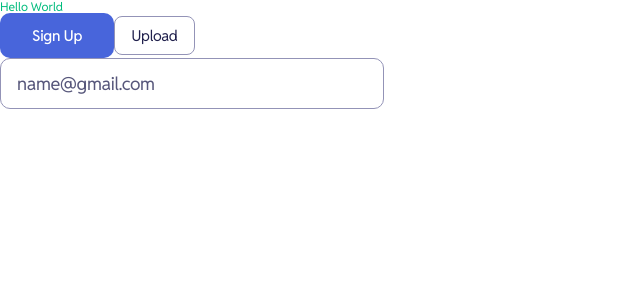
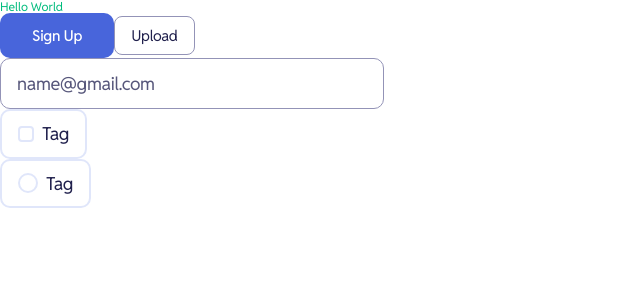
Before and after one commit to Shahzeb-Abro/mood-tracker-app, a React (Vite) app: page / in a window 1280 px wide. Shown: the top 300 px of the page, without its empty margins (0-640 px from the left). Built offline with nearby package versions, Linux system fonts and the light colour scheme.

Commit message:
Added radio and checkbox

```diff
--- a/src/App.jsx
+++ b/src/App.jsx
@@ -1,12 +1,16 @@
-import { Button, Input } from "./components";
+import { useState } from "react";
+import { Button, Checkbox, Input, RadioButton } from "./components";
 
 function App() {
+  const [checked, setChecked] = useState(false);
   return (
     <div>
       <h1 className="text-preset-9 text-emerald-500">Hello World</h1>
       <Button label="Sign Up" />
       <Button label="Upload" variant="secondary" />
       <Input placeholder={"name@gmail.com"} className="max-w-sm" />
+      <Checkbox checked={checked} setChecked={setChecked} />
+      <RadioButton checked={checked} setChecked={setChecked} />
     </div>
   );
 }
--- a/src/components/index.js
+++ b/src/components/index.js
@@ -1,4 +1,6 @@
 import { Button } from "./ui/button";
 import { Input } from "./ui/input";
+import { Checkbox } from "./ui/checkbox";
+import { RadioButton } from "./ui/radio";
 
-export { Button, Input };
+export { Button, Input, Checkbox, RadioButton };
--- /dev/null
+++ b/src/components/ui/checkbox/index.jsx
@@ -0,0 +1,38 @@
+export const Checkbox = ({ label = "Tag", checked = false, setChecked }) => {
+  return (
+    <button
+      type="button"
+      onClick={() => setChecked((prev) => !prev)}
+      className={`flex items-center gap-2 border-[2px] rounded-[10px] px-4 py-2.5 bg-white transition-colors duration-200 box-border focus:outline-none ${
+        checked ? "border-blue-600" : "border-blue-100"
+      }`}
+    >
+      <span
+        className={`flex items-center justify-center size-4 rounded-[4px] transition-all duration-200 ${
+          checked ? "bg-blue-600" : "bg-white border-[2px] border-blue-100"
+        }`}
+      >
+        {checked && (
+          <svg
+            width="16"
+            height="16"
+            viewBox="0 0 20 20"
+            fill="none"
+            xmlns="http://www.w3.org/2000/svg"
+          >
+            <path
+              d="M5 10.5L9 14.5L15 7.5"
+              stroke="#fff"
+              strokeWidth="2.2"
+              strokeLinecap="round"
+              strokeLinejoin="round"
+            />
+          </svg>
+        )}
+      </span>
+      <span className="text-[#23223B] text-preset-6 text-neutral-900">
+        {label}
+      </span>
+    </button>
+  );
+};
--- /dev/null
+++ b/src/components/ui/radio/index.jsx
@@ -0,0 +1,20 @@
+export const RadioButton = ({ label = "Tag", checked = false, setChecked }) => {
+  return (
+    <button
+      type="button"
+      onClick={() => setChecked(true)}
+      className={`flex items-center gap-2 border-[2px] rounded-[10px] px-4 py-2.5 bg-white transition-colors duration-200 box-border focus:outline-none ${
+        checked ? "border-blue-600" : "border-blue-100"
+      }`}
+    >
+      <span
+        className={`flex items-center justify-center size-5 rounded-full  transition-all duration-200 ${
+          checked
+            ? " border-4 border-blue-600 bg-white"
+            : "border-blue-100 bg-white border-[2px]"
+        }`}
+      ></span>
+      <span className=" text-preset-6 text-neutral-900">{label}</span>
+    </button>
+  );
+};
```
